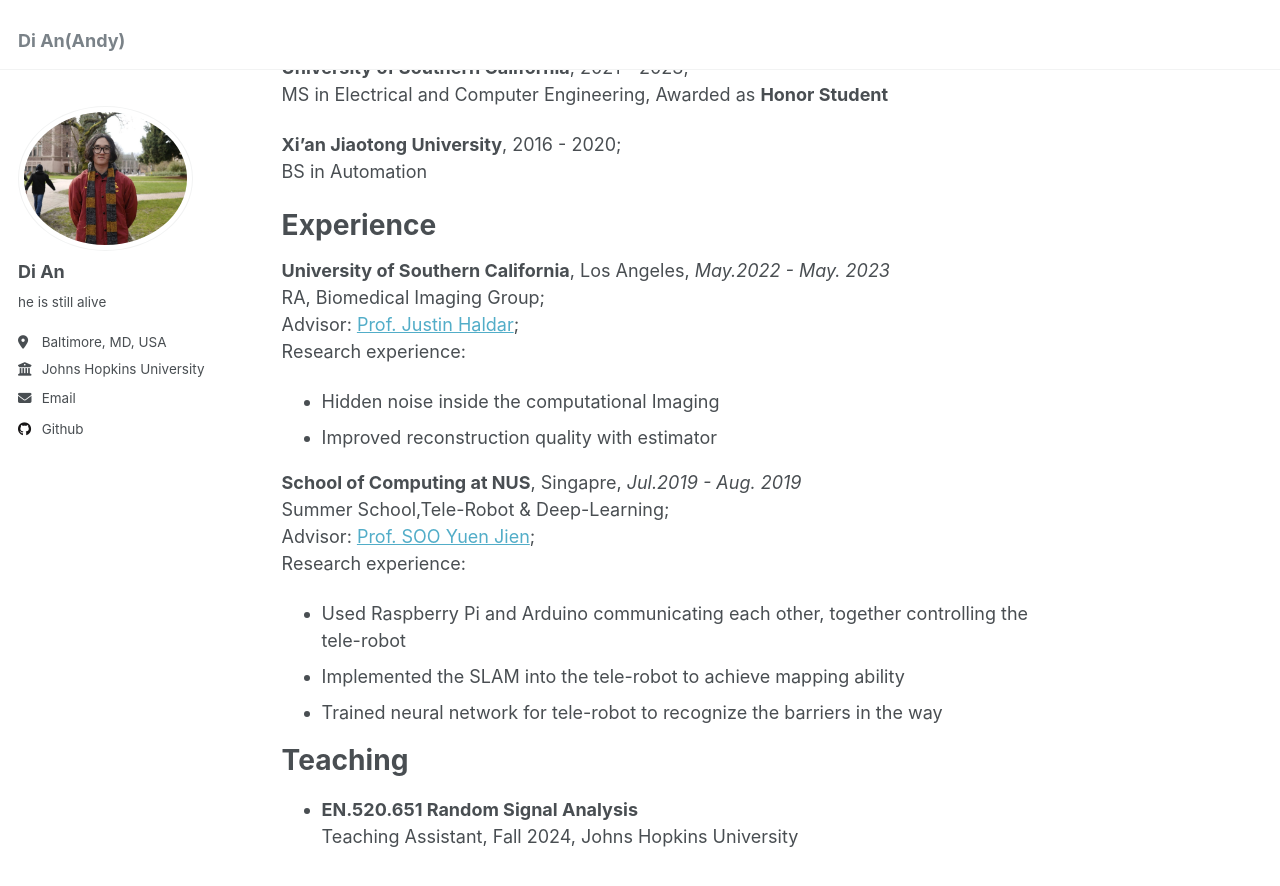
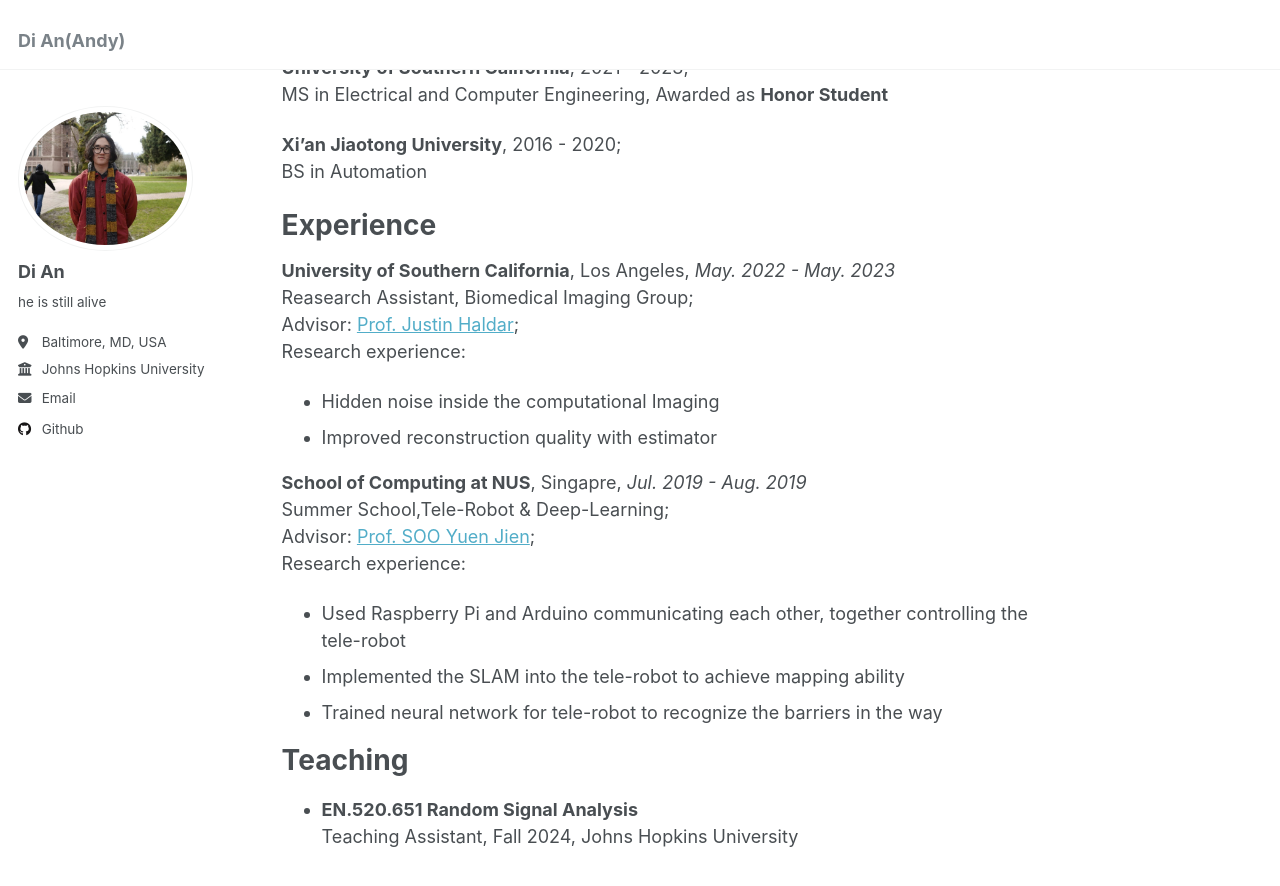
Before and after one commit to Mightyall/Mightyall.github.io, a Jekyll site: the page built from _pages/about.md, in a window 1280 px wide and 900 px high, scrolled down 828 px. Shown: the top 886 px of the window. Built offline with Jekyll 4.4.1, drawn with Linux system fonts in a browser that asks for light colours.

Commit message:
spelling error 2

```diff
--- a/_pages/about.md
+++ b/_pages/about.md
@@ -43,14 +43,14 @@ BS in Automation
 
 Experience
 ======
-**University of Southern California**, Los Angeles, *May.2022 - May. 2023*
-RA, Biomedical Imaging Group;
+**University of Southern California**, Los Angeles, *May. 2022 - May. 2023*
+Reasearch Assistant, Biomedical Imaging Group;
 Advisor: [Prof. Justin Haldar](https://mr.usc.edu/);
 Research experience:
 * Hidden noise inside the computational Imaging
 * Improved reconstruction quality with estimator
 
-**School of Computing at NUS**, Singapre, *Jul.2019 - Aug. 2019*
+**School of Computing at NUS**, Singapre, *Jul. 2019 - Aug. 2019*
 Summer School,Tele-Robot & Deep-Learning;
 Advisor: [Prof. SOO Yuen Jien](https://www.comp.nus.edu.sg/~sooyj/);
 Research experience:
```
